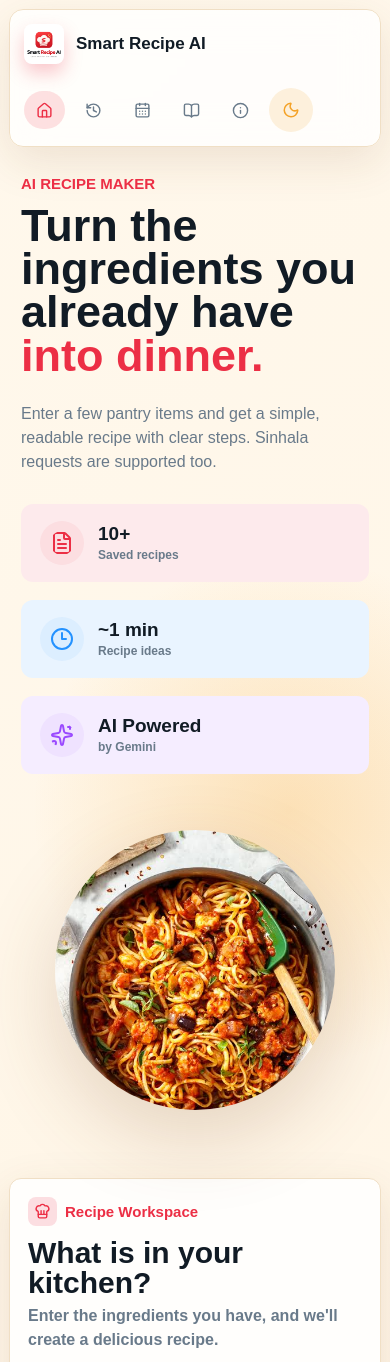
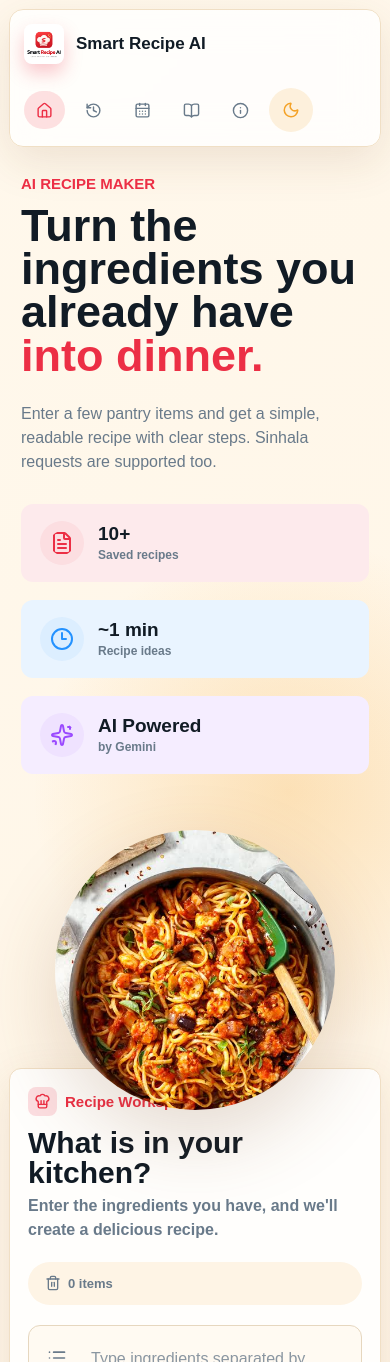
Before and after one commit to RensithUdara/SmartRecipe-Web-Application, a Next.js app: page / in a window 390 px wide. Shown: the top 1362 px of the page. Built offline with nearby package versions, Linux system fonts and the light colour scheme.

Commit message:
enhance hero-art and generator-image styles for improved layout and responsiveness

```diff
--- a/app/globals.css
+++ b/app/globals.css
@@ -1269,7 +1269,16 @@ a {
 
 .hero-art {
   position: relative;
-  min-height: 390px;
+  display: grid;
+  min-height: 460px;
+  place-items: center;
+}
+
+.generator-image {
+  width: min(58vw, 850px);
+  height: auto;
+  object-fit: contain;
+  filter: drop-shadow(0 28px 80px rgba(125, 77, 34, 0.18));
 }
 
 .pasta-image {
@@ -2555,6 +2564,10 @@ button:disabled {
     min-height: 420px;
   }
 
+  .generator-image {
+    width: min(94vw, 820px);
+  }
+
   .pasta-image {
     left: 50%;
     transform: translateX(-38%);
@@ -2928,7 +2941,11 @@ button:disabled {
   }
 
   .hero-art {
-    min-height: 360px;
+    min-height: 250px;
+  }
+
+  .generator-image {
+    width: min(100%, 620px);
   }
 
   .pasta-image {
```
